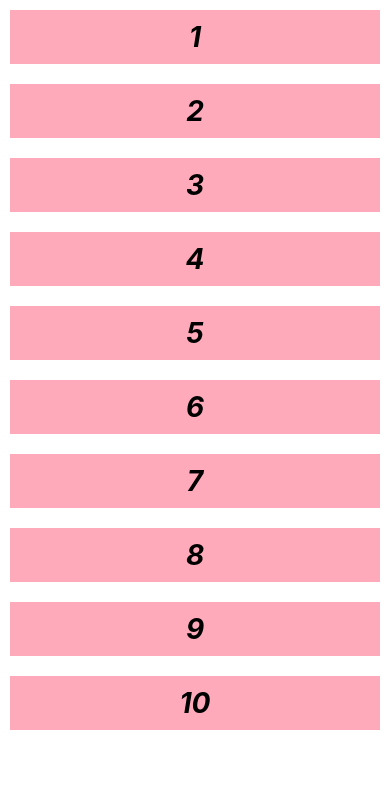
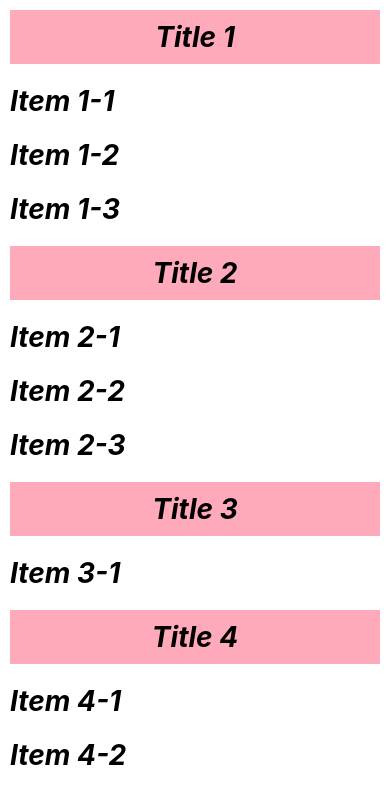
Before and after one commit to Akib13/ReactNativeTests, a React Native app: screen / in a window 390 px wide. Shown: the top 804 px of the page. Built offline with nearby package versions, Linux system fonts and the light colour scheme.

Commit message:
Different types of lists added

```diff
--- a/App.js
+++ b/App.js
@@ -6,8 +6,93 @@ import {
   View,
   ScrollView,
   RefreshControl,
+  FlatList,
+  SectionList,
 } from 'react-native';
 
+// Flat List
+const App = () => {
+
+  const [Item, setItem] = useState([
+    {name: 'item 1'},
+    {name: 'item 2'},
+    {name: 'item 3'},
+    {name: 'item 4'},
+    {name: 'item 5'},
+    {name: 'item 6'},
+    {name: 'item 7'},
+    {name: 'item 8'},
+    {name: 'item 9'},
+    {name: 'item 10'},
+  ]);
+
+  const DATA = [
+    {
+      title: 'Title 1',
+      data: ['Item 1-1', 'Item 1-2', 'Item 1-3'],
+    },
+    {
+      title: 'Title 2',
+      data: ['Item 2-1', 'Item 2-2', 'Item 2-3'],
+    },
+    {
+      title: 'Title 3',
+      data: ['Item 3-1'],
+    },
+    {
+      title: 'Title 4',
+      data: ['Item 4-1', 'Item 4-2'],
+    },
+  ]
+
+  const [refresh, setRefresh] = useState (false);
+
+  const onRefresh = () => {
+    setRefresh(true);
+    setItem([...Item, {name: '11'}]);
+    setRefresh(false);
+  }
+
+  return (
+
+    <SectionList
+      keyExtractor={(item, index) => index.toString()}
+      sections={DATA}
+      renderItem={({ item }) => (
+        <Text style={styles.text}>{item}</Text>
+      )}
+      renderSectionHeader={({section})=>(
+        <View style={styles.item}>
+          <Text style={styles.text}>{section.title}</Text>
+        </View>
+      )}
+    />
+
+    // FLAT LIST
+    /*
+    <FlatList
+    keyExtractor={(item, index) => index.toString()}
+       data={Item}
+       renderItem={({ item }) => (
+         <View style={styles.item}>
+           <Text style={styles.text}>{item.name}</Text>
+         </View>
+       )}
+       refreshControl = {
+        <RefreshControl
+          refreshing = {refresh}
+          onRefresh = {onRefresh}
+          colors= {['#ff00ff']}
+        />
+      }
+     />
+    */
+  );
+};
+
+
+// Scroll view component
+/*
 const App = () => {
 
   const [item, setItem] = useState([
@@ -54,6 +139,7 @@ const App = () => {
     </ScrollView>
   );
 };
+*/
 
 const styles = StyleSheet.create({
   body: {
```
